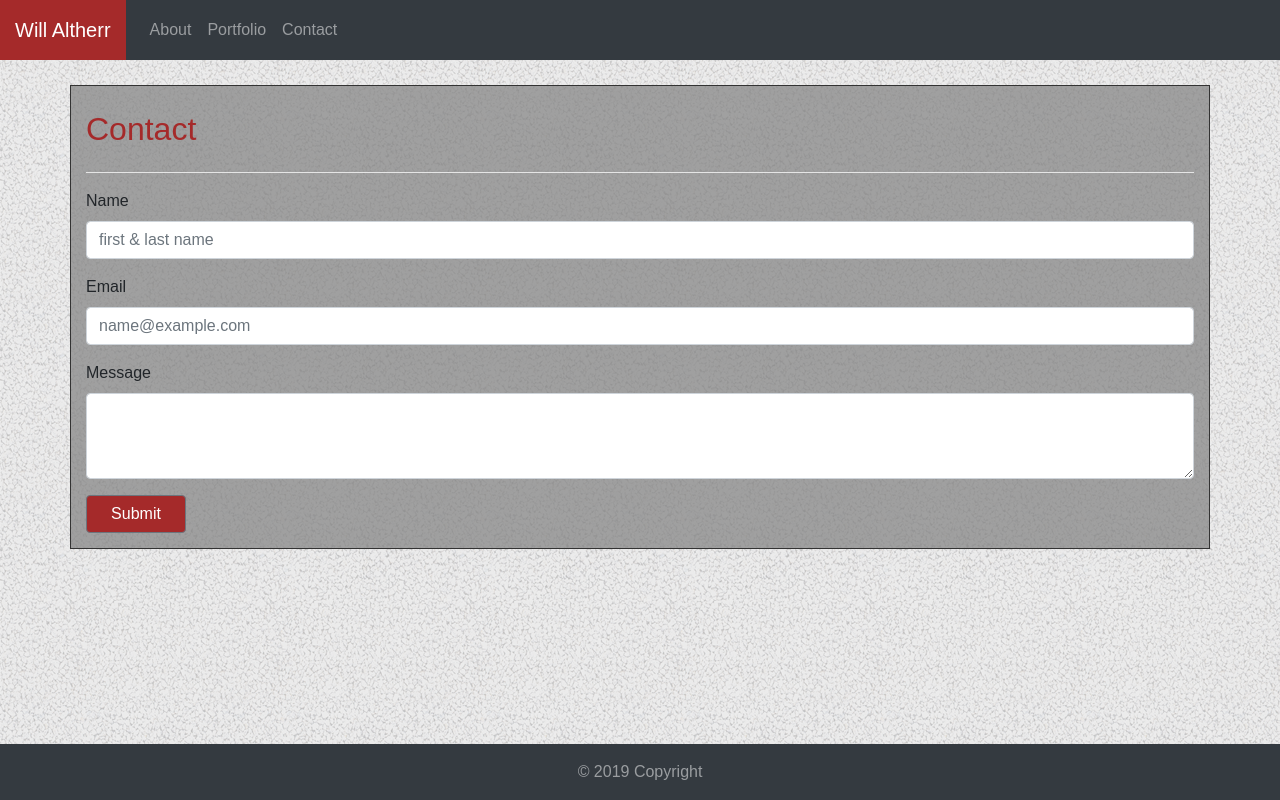
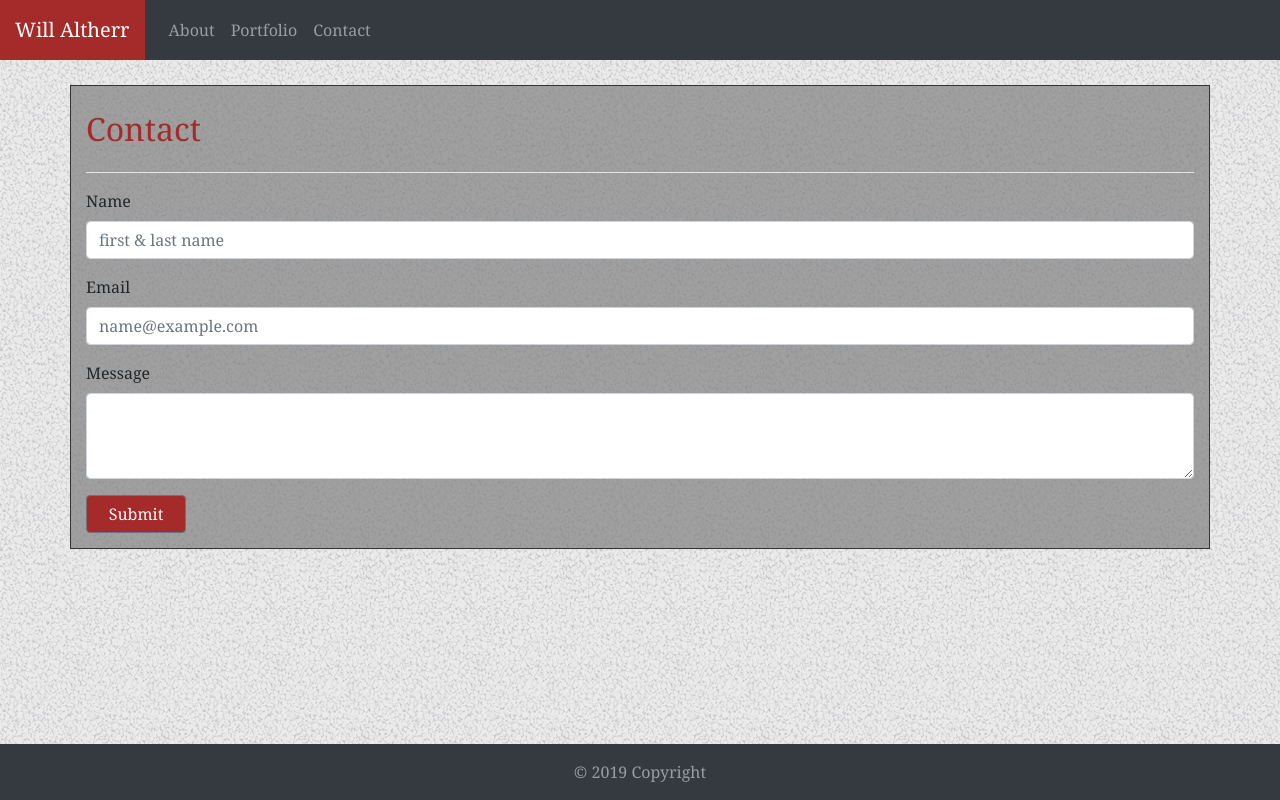
Before and after one commit to willaltherr/Bootstrap-Portfolio, a plain HTML site: page contact.html in a window 1280 px wide. Drawn offline with nearby package versions, Linux system fonts and the light colour scheme.

Commit message:
Made sure all the links are linked properly.

```diff
--- a/contact.html
+++ b/contact.html
@@ -13,20 +13,20 @@
         <body>
             <!-- Navigation Bar -->
             <nav class="navbar sticky-top navbar-expand-lg navbar-dark bg-dark">
-                <a class="navbar-brand" href="#">Will Altherr</a>
+                <a class="navbar-brand" href="index.html">Will Altherr</a>
                 <button class="navbar-toggler" type="button" data-toggle="collapse" data-target="#navbarText" aria-controls="navbarText" aria-expanded="false" aria-label="Toggle navigation">
                   <span class="navbar-toggler-icon"></span>
                 </button>
                 <div class="collapse navbar-collapse" id="navbarText">
                   <ul class="navbar-nav mr-auto">
                     <li class="nav-item">
-                      <a class="nav-link" href="#">About</a>
+                      <a class="nav-link" href="index.html">About</a>
                     </li>
                     <li class="nav-item">
-                      <a class="nav-link" href="#">Portfolio</a>
+                      <a class="nav-link" href="portfolio.html">Portfolio</a>
                     </li>
                     <li class="nav-item">
-                        <a class="nav-link" href="#">Contact</a>
+                        <a class="nav-link" href="contact.html">Contact</a>
                     </li>
                   </ul>
                 </div>
--- a/style.css
+++ b/style.css
@@ -1,7 +1,7 @@
 body{
     margin: 0%;
     background-image: url("Images/gravel.png");
-    font-family: 'arial', 'Helvetica Neue', Helvetica, sans-serif;
+    font-family: Cambria, Cochin, Georgia, Times, 'Times New Roman', serif;
 }
 
 .navbar-brand {
```
Also changed, not shown: index.html (+4 -4 lines), portfolio.html (+4 -4 lines).
